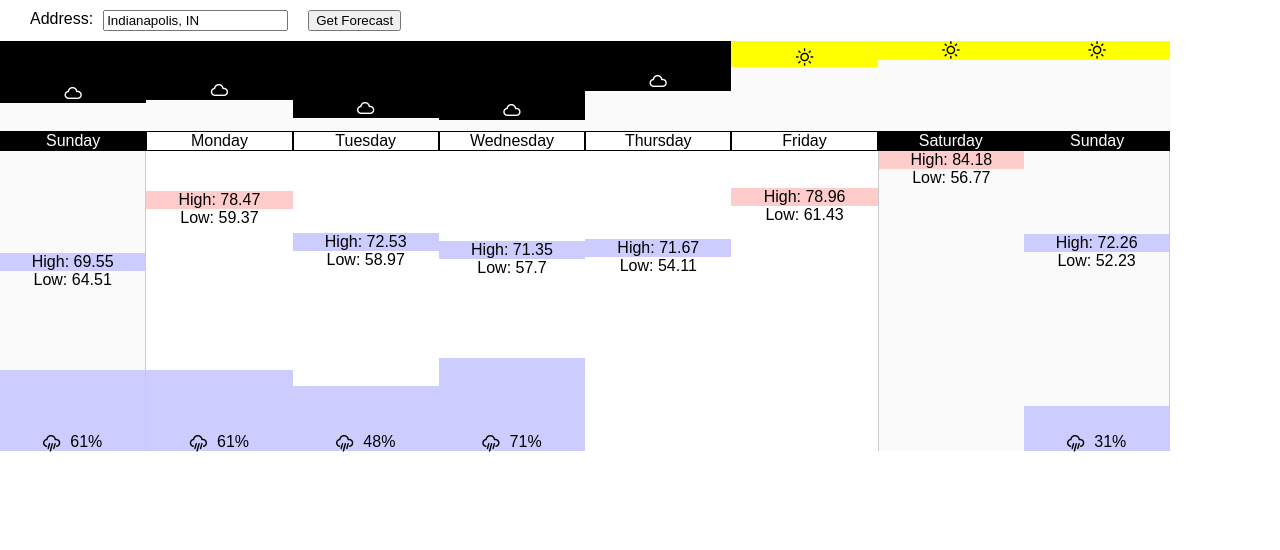
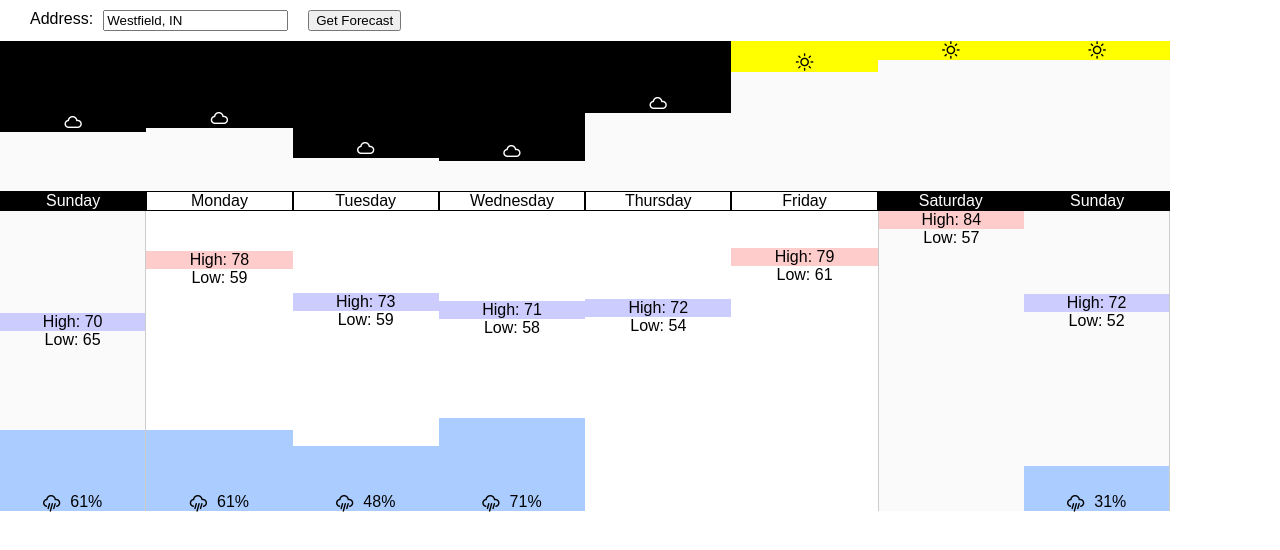
Before and after one commit to shawnaxsom/horizonal, a React (Create React App) app: page / in a window 1280 px wide. Shown: the top 550 px of the page. Built offline with nearby package versions, Linux system fonts and the light colour scheme.

Commit message:
Adjust cloud cover and rounding

```diff
--- a/src/App.js
+++ b/src/App.js
@@ -14,14 +14,14 @@ const DayForecast = ({day, daysFromToday, maximumHigh, averageHigh}) => {
     <div style={{width: `${1024 / 7}px`}}>
       <div
         style={{
-          height: `${parseInt(1.0 * 90, 10)}px`,
+          height: `${parseInt(1.0 * 150, 10)}px`,
           background: "#fafafa",
         }}
       >
         <div
           style={{
             borderTop: `${parseInt(
-              Math.max(day.cloudCover * 90, 1),
+              Math.max(day.cloudCover * 150, 1),
               10,
             )}px solid ${day.cloudCover < 0.2 ? "#ffff00" : "#000000"}`,
             background: day.cloudCover < 0.2 ? "#ffff00" : "#000000",
@@ -72,10 +72,10 @@ const DayForecast = ({day, daysFromToday, maximumHigh, averageHigh}) => {
               : {background: "#ccccff"}
           }
         >
-          High: {day.temperatureHigh}
+          High: {Math.round(day.temperatureHigh, 0)}
         </div>
         <div>
-          Low: {day.temperatureLow}
+          Low: {Math.round(day.temperatureLow, 0)}
         </div>
         {day.precipProbability > 0.2 &&
           <div
@@ -85,9 +85,9 @@ const DayForecast = ({day, daysFromToday, maximumHigh, averageHigh}) => {
               borderLeft: 0,
               borderRight: 0,
               borderBottom: 0,
-              borderTop: `${day.precipProbability * 120 - 10}px solid #ccccff`,
+              borderTop: `${day.precipProbability * 120 - 10}px solid #aaccff`,
               bottom: 0,
-              background: "#ccccff",
+              background: "#aaccff",
             }}
           >
             <i className="wi wi-rain" />
@@ -106,7 +106,7 @@ class App extends Component {
 
     this.state = {
       forecast: mockForecast,
-      address: "Indianapolis, IN",
+      address: "Westfield, IN",
     };
   }
 
```
